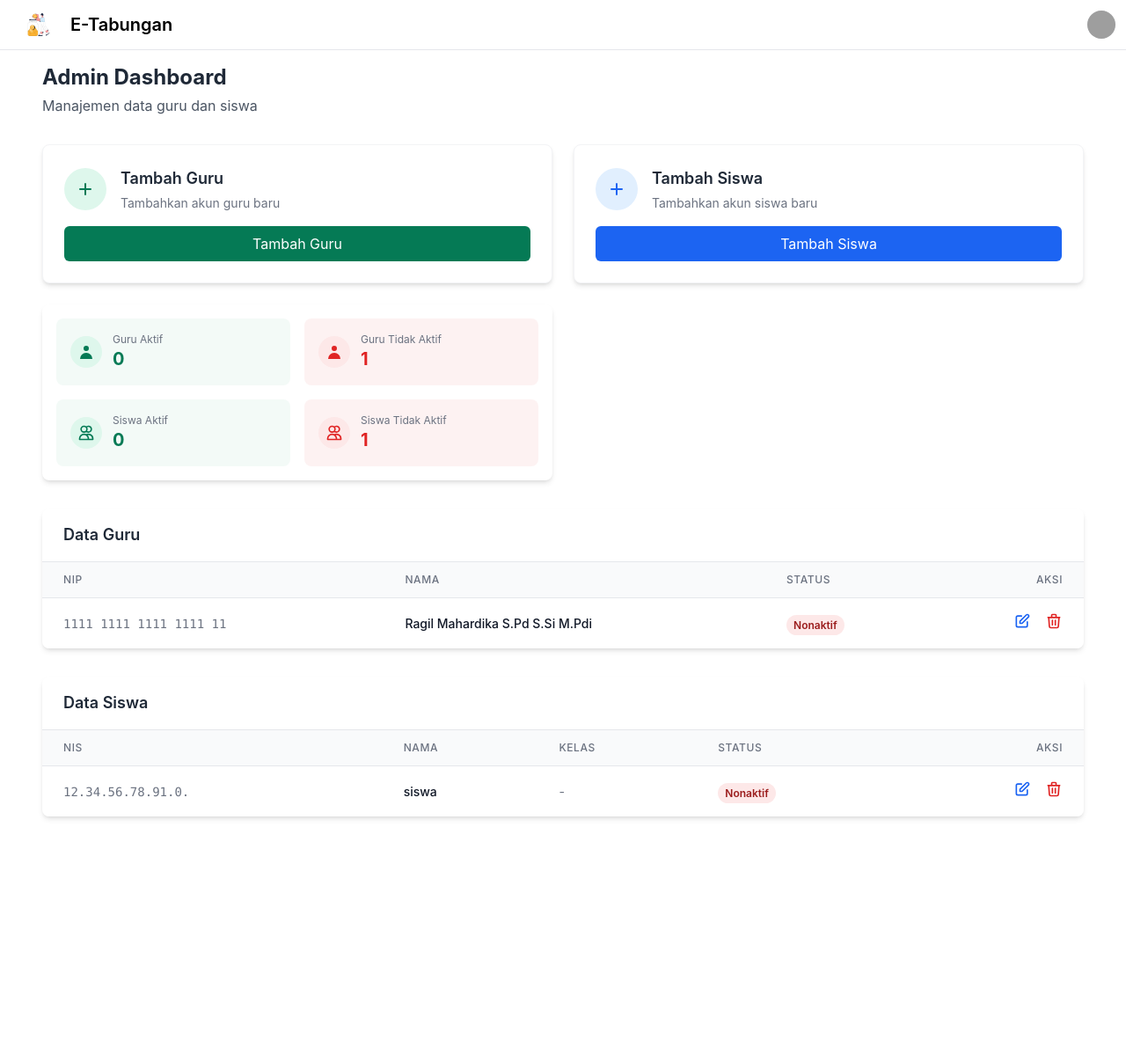
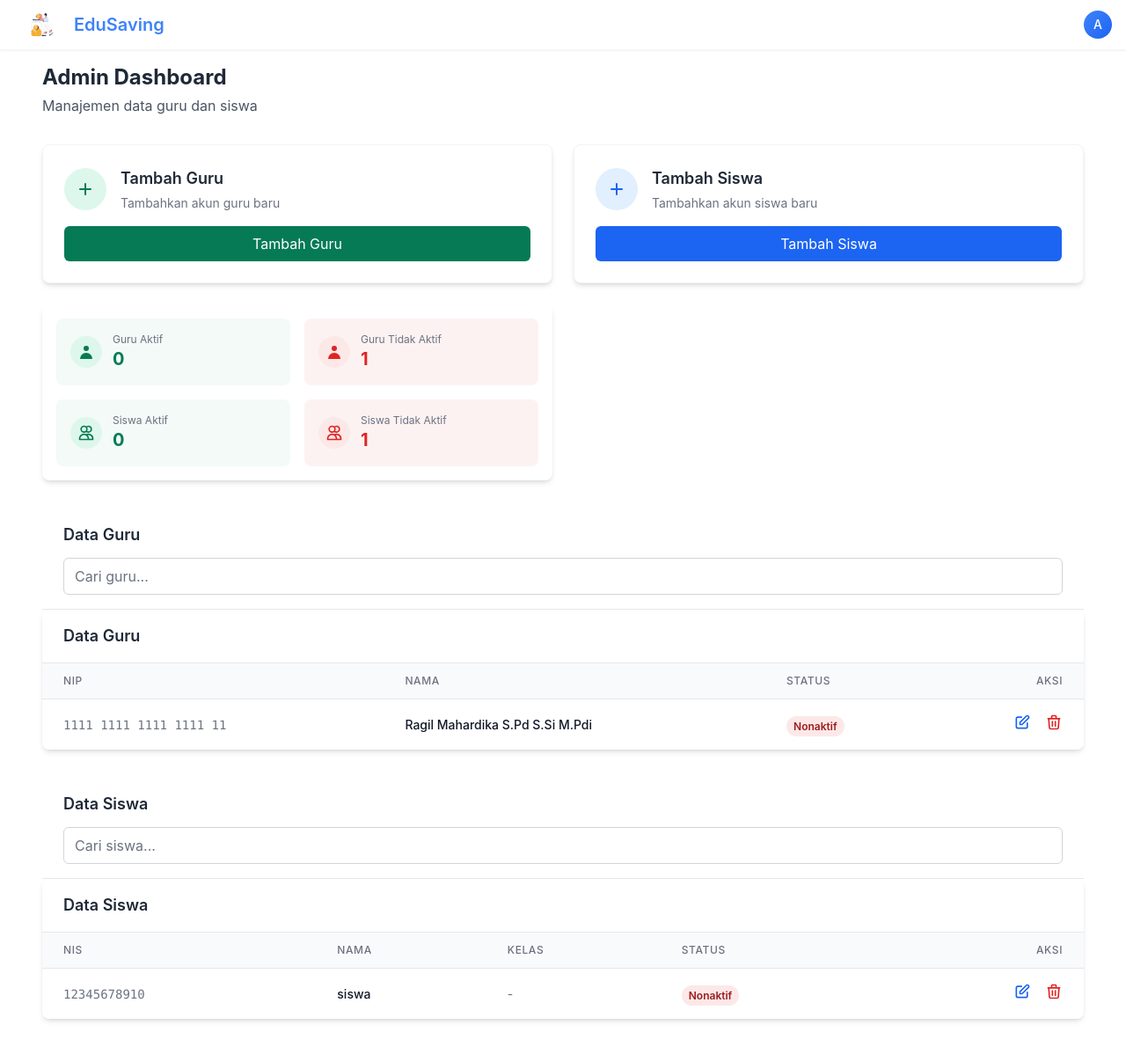
Before and after one commit to CarlesWebDev/Tabungan, a Laravel app: page /admin/Users in a window 1280 px wide. Shown: the whole page at 88% size. Before the commit the page ends 931 px from the top, so only its background shows below. Run offline with Laravel 12, Linux system fonts and the light colour scheme; a user stored in the database is signed in; data comes from the database, SQL or seed files in the repository; data that the repository does not hold is empty; style sheets or scripts are compiled from the project's sources; some libraries are stand-ins or nearby versions; grey boxes are pictures that could not be loaded.

Commit message:
Upgarde tampilan menambahkan serch di admin

```diff
--- a/app/Http/Controllers/AdminController.php
+++ b/app/Http/Controllers/AdminController.php
@@ -14,19 +14,45 @@
 {
 
     // User
-    public function Users()
+
+    public function Users(Request $request)
 {
-        // misalnya menampilkan view
-        $gurus = Guru::all();
+    $searchGuru = $request->input('search_guru');
+    $searchSiswa = $request->input('search_siswa');
+
+    // Query dengan pencarian untuk guru dan paginasi
+    $gurus = Guru::query()
+        ->when($searchGuru, function ($query, $searchGuru) {
+            return $query->where('name', 'like', "%{$searchGuru}%")
+                ->orWhere('nip', 'like', "%{$searchGuru}%")
+                ->orWhere('email', 'like', "%{$searchGuru}%");
+        })
+        ->paginate(10)
+        ->withQueryString(); // opsional, supaya query string pencarian ikut di pagination link
+
+    // Ambil kelas pertama (jika perlu)
     $kelas = Kelas::first();
-        // $siswas = Siswa::all();
-        $siswas = Siswa::with('kelas')->get();
+
+    // Query dengan pencarian untuk siswa dan eager load relasi kelas, paginasi juga
+    $siswas = Siswa::with('kelas')
+        ->when($searchSiswa, function ($query, $searchSiswa) {
+            return $query->where('name', 'like', "%{$searchSiswa}%")
+                ->orWhere('nis', 'like', "%{$searchSiswa}%")
+                ->orWhere('email', 'like', "%{$searchSiswa}%");
+        })
+        ->paginate(10)
+        ->withQueryString();
+
+    // Statistik
     $guruTidakAktif = Guru::where('is_active', false)->count();
     $siswaTidakAktif = Siswa::where('is_active', false)->count();
     $guruAktif = Guru::where('is_active', true)->count();
     $siswaAktif = Siswa::where('is_active', true)->count();
-        return view('admin.User', compact('gurus', 'siswas', 'guruTidakAktif', 'siswaTidakAktif', 'guruAktif', 'siswaAktif'));
+
+    return view('admin.User', compact('gurus', 'siswas', 'kelas', 'guruTidakAktif', 'siswaTidakAktif', 'guruAktif', 'siswaAktif'));
 }
+
+
 
 
     // ManagemenT kelas
--- a/resources/views/admin/User.blade.php
+++ b/resources/views/admin/User.blade.php
@@ -131,6 +131,13 @@
             </div>
         </div>
 
+        <div class="px-6 py-4 border-b border-gray-200">
+            <h3 class="text-lg font-semibold text-gray-800">Data Guru</h3>
+            <form method="GET" action="{{ route('admin.Users') }}" class="mt-3">
+                <input type="text" name="search_guru" value="{{ request('search_guru') }}" placeholder="Cari guru..."
+                    class="w-full md:w-1/2 border border-gray-300 rounded-md px-3 py-2 focus:outline-none focus:ring focus:ring-green-300" />
+            </form>
+        </div>
         <!-- Teachers Table -->
         <div class="bg-white rounded-lg shadow-md overflow-hidden mb-8">
             <div class="px-6 py-4 border-b border-gray-200">
@@ -218,6 +225,13 @@
             </div>
         </div>
 
+        <div class="px-6 py-4 border-b border-gray-200">
+            <h3 class="text-lg font-semibold text-gray-800">Data Siswa</h3>
+            <form method="GET" action="{{ route('admin.Users') }}" class="mt-3">
+                <input type="text" name="search_siswa" value="{{ request('search_siswa') }}" placeholder="Cari siswa..."
+                    class="w-full md:w-1/2 border border-gray-300 rounded-md px-3 py-2 focus:outline-none focus:ring focus:ring-blue-300" />
+            </form>
+        </div>
         <!-- Siswa Table -->
         <div class="bg-white rounded-lg shadow-md overflow-hidden">
             <div class="px-6 py-4 border-b border-gray-200">
@@ -257,7 +271,7 @@
                         @forelse($siswas as $siswa)
                             <tr class="hover:bg-gray-50">
                                 <td class="px-6 py-4 whitespace-nowrap text-sm font-mono text-gray-500">
-                                    {{ chunk_split($siswa->nis, 2, '.') }}
+                                    {{ chunk_split($siswa->nis, 2, '') }}
                                 </td>
                                 <td class="px-6 py-4 whitespace-nowrap">
                                     <div class="text-sm font-medium text-gray-900">{{ $siswa->name }}</div>
--- a/resources/views/admin/managementkelas.blade.php
+++ b/resources/views/admin/managementkelas.blade.php
@@ -94,7 +94,7 @@
                                             <span class="text-indigo-600 font-medium">{{ substr($kelass->nama_kelas, 0, 1) }}</span>
                                         </div>
                                         <div class="ml-4">
-                                            <div class="text-sm font-medium text-gray-900">{{ $kelass->nama_kelas }}</div>
+                                            <div class="text-sm font-medium text-gray-900">{{ $kelass->tingkat }}&nbsp;{{ $kelass->nama_kelas }}</div>
                                         </div>
                                     </div>
                                 </td>
--- a/resources/views/partial/sidebaradmin.blade.php
+++ b/resources/views/partial/sidebaradmin.blade.php
@@ -1,10 +1,10 @@
-<nav class="fixed top-0 z-50 w-full bg-white border-b border-gray-200">
-    <div class="px-3 py-3 lg:px-5 lg:pl-3">
+<nav class="fixed top-0 z-50 w-full bg-white border-b border-gray-100 shadow-sm">
+    <div class="px-4 py-3 lg:px-6">
         <div class="flex items-center justify-between">
             <div class="flex items-center justify-start rtl:justify-end">
                 <button data-drawer-target="logo-sidebar" data-drawer-toggle="logo-sidebar" aria-controls="logo-sidebar"
                     type="button"
-                    class="inline-flex items-center p-2 text-sm text-gray-500 rounded-lg sm:hidden hover:bg-gray-100 focus:outline-none focus:ring-2 focus:ring-gray-200">
+                    class="inline-flex items-center p-2 text-gray-500 rounded-lg sm:hidden hover:bg-gray-50 focus:outline-none focus:ring-2 focus:ring-gray-200 transition-colors duration-200">
                     <span class="sr-only">Open sidebar</span>
                     <svg class="w-6 h-6" fill="currentColor" viewBox="0 0 20 20">
                         <path clip-rule="evenodd" fill-rule="evenodd"
@@ -12,52 +12,55 @@
                         </path>
                     </svg>
                 </button>
-                <a href="#" class="flex ms-2 md:me-24">
+                <a href="#" class="flex ms-2 md:me-24 items-center">
                     <img src="{{ asset('/images/Gambar1.png') }}" class="h-8 me-3" alt="Logo" />
-                    <span
-                        class="self-center text-xl font-semibold sm:text-2xl whitespace-nowrap text-black">E-Tabungan</span>
+                    <span class="self-center text-xl font-semibold whitespace-nowrap text-blue-500">EduSaving</span>
                 </a>
             </div>
-            <div class="flex items-center">
+            <div class="flex items-center gap-4">
                 <div class="flex items-center ms-3">
                     <div>
                         <button type="button"
-                            class="flex text-sm bg-gray-200 rounded-full focus:ring-4 focus:ring-gray-300"
+                            class="flex text-sm rounded-full focus:ring-4 focus:ring-gray-300 transition-all duration-200"
                             aria-expanded="false" data-dropdown-toggle="dropdown-user">
                             <span class="sr-only">Open user menu</span>
-                            <img class="w-8 h-8 rounded-full"
-                                src="https://flowbite.com/docs/images/people/profile-picture-5.jpg" alt="user photo">
+                            <div
+                                class="relative inline-flex items-center justify-center w-8 h-8 overflow-hidden bg-gradient-to-br from-blue-500 to-blue-600 rounded-full">
+                                <span
+                                    class="font-medium text-sm text-white">{{ strtoupper(substr(Auth::guard('admin')->user()->name, 0, 1)) }}</span>
+                            </div>
                         </button>
                     </div>
-                    <div class="z-50 hidden my-4 text-base list-none bg-white divide-y divide-gray-100 rounded shadow"
+                    <div class="z-50 hidden my-4 text-base list-none bg-white divide-y divide-gray-100 rounded-md shadow-lg ring-1 ring-black ring-opacity-5"
                         id="dropdown-user">
                         <div class="px-4 py-3" role="none">
-                            <p class="text-sm text-gray-900 break-keep" role="none">
+                            <p class="text-sm font-medium text-gray-900" role="none">
                                 {{ Auth::guard('admin')->user()->name }}
-
                             </p>
-                            <p class="text-sm font-medium text-gray-900 truncate" role="none">
+                            <p class="text-sm text-gray-500 truncate" role="none">
                                 {{ Auth::guard('admin')->user()->email }}
                             </p>
                         </div>
-                        {{-- <ul class="py-1" role="none">
+                        <ul class="py-1" role="none">
                             <li>
-                                <a href="#" class="block px-4 py-2 text-sm text-gray-700 hover:bg-gray-100"
-                                    role="menuitem">Dashboard</a>
+                                <a href="#"
+                                    class="block px-4 py-2 text-sm text-gray-700 hover:bg-gray-100 transition-colors duration-200"
+                                    role="menuitem">Profile</a>
                             </li>
                             <li>
-                                <a href="#" class="block px-4 py-2 text-sm text-gray-700 hover:bg-gray-100"
+                                <a href="#"
+                                    class="block px-4 py-2 text-sm text-gray-700 hover:bg-gray-100 transition-colors duration-200"
                                     role="menuitem">Settings</a>
                             </li>
                             <li>
-                                <a href="#" class="block px-4 py-2 text-sm text-gray-700 hover:bg-gray-100"
-                                    role="menuitem">Earnings</a>
+                                <form method="POST" action="{{ route('admin.logout') }}">
+                                    @csrf
+                                    <button type="submit"
+                                        class="block w-full text-left px-4 py-2 text-sm text-gray-700 hover:bg-gray-100 transition-colors duration-200"
+                                        role="menuitem">Sign out</button>
+                                </form>
                             </li>
-                            <li>
-                                <a href="#" class="block px-4 py-2 text-sm text-gray-700 hover:bg-gray-100"
-                                    role="menuitem">Sign out</a>
-                            </li>
-                        </ul> --}}
+                        </ul>
                     </div>
                 </div>
             </div>
@@ -65,91 +68,98 @@
     </div>
 </nav>
 
+
 <aside id="logo-sidebar"
-    class="fixed top-0 left-0 z-40 w-64 h-screen pt-20 transition-transform -translate-x-full bg-white border-r border-gray-200 sm:translate-x-0"
+    class="fixed top-0 left-0 z-40 w-64 h-screen pt-20 transition-transform -translate-x-full bg-white border-r border-gray-100 shadow-sm sm:translate-x-0"
     aria-label="Sidebar">
     <div class="h-full px-3 pb-4 overflow-y-auto bg-white">
-        <ul class="space-y-2 font-medium">
+        <ul class="space-y-1">
             <li>
                 <a href="{{ route('admin.dashboard') }}"
-                    class="flex items-center p-2 text-gray-900 rounded-lg hover:bg-gray-100 group">
-                    <svg class="w-5 h-5 text-gray-500 group-hover:text-gray-900" fill="currentColor"
-                        viewBox="0 0 22 21">
+                    class="flex items-center p-3 rounded-lg group transition-colors duration-200 {{ request()->routeIs('admin.dashboard') ? 'bg-blue-50 text-blue-600' : 'text-gray-600 hover:bg-gray-50' }}">
+                    <div
+                        class="flex items-center justify-center w-6 h-6 {{ request()->routeIs('admin.dashboard') ? 'text-blue-600' : 'text-gray-500 group-hover:text-blue-600' }} transition-colors duration-200">
+                        <svg class="w-5 h-5" fill="currentColor" viewBox="0 0 22 21">
                             <path
                                 d="M16.975 11H10V4.025A1 1 0 0 0 8.934 3.027 8.5 8.5 0 1 0 17.973 12.066 1 1 0 0 0 16.975 11Z" />
                             <path
                                 d="M12.5 0c-.157 0-.311.01-.565.027A1 1 0 0 0 11 1.02V10h8.975a1 1 0 0 0 1-.935c.013-.188.028-.374.028-.565A8.51 8.51 0 0 0 12.5 0Z" />
                         </svg>
-                    <span class="ms-3">Dashboard</span>
+                    </div>
+                    <span class="ms-3 font-medium">Dashboard</span>
                 </a>
             </li>
             <li>
-                <a href="{{ route('admin.Users') }}" class="flex items-center p-2 text-gray-900 rounded-lg hover:bg-gray-100 group">
-                    <svg class="w-5 h-5 text-gray-500 group-hover:text-gray-900" fill="currentColor"
-                        viewBox="0 0 20 18">
+                <a href="{{ route('admin.Users') }}"
+                    class="flex items-center p-3 rounded-lg group transition-colors duration-200 {{ request()->routeIs('admin.Users') ? 'bg-blue-50 text-blue-600' : 'text-gray-600 hover:bg-gray-50' }}">
+                    <div
+                        class="flex items-center justify-center w-6 h-6 {{ request()->routeIs('admin.Users') ? 'text-blue-600' : 'text-gray-500 group-hover:text-blue-600' }} transition-colors duration-200">
+                        <svg class="w-5 h-5" fill="currentColor" viewBox="0 0 20 18">
                             <path
                                 d="M14 2a3.963 3.963 0 0 0-1.4.267A6.439 6.439 0 0 1 11.27 8.905 4 4 0 1 0 14 2Zm1 9h-1.264A6.957 6.957 0 0 1 15 15v2a2.97 2.97 0 0 1-.184 1H19a1 1 0 0 0 1-1v-1a5.006 5.006 0 0 0-5-5ZM6.5 9a4.5 4.5 0 1 0 0-9 4.5 4.5 0 0 0 0 9ZM8 10H5a5.006 5.006 0 0 0-5 5v2a1 1 0 0 0 1 1h11a1 1 0 0 0 1-1v-2a5.006 5.006 0 0 0-5-5Z" />
                         </svg>
-                    <span class="ms-3">Users</span>
+                    </div>
+                    <span class="ms-3 font-medium">Users</span>
                 </a>
             </li>
             <li>
                 <a href="{{ route('admin.Kelas') }}"
-                    class="flex items-center p-2 text-gray-900 rounded-lg hover:bg-gray-100 group">
-                    <svg class="w-5 h-5 text-gray-500 group-hover:text-gray-900" fill="currentColor"
-                        viewBox="0 0 20 20">
+                    class="flex items-center p-3 rounded-lg group transition-colors duration-200 {{ request()->routeIs('admin.Kelas') ? 'bg-blue-50 text-blue-600' : 'text-gray-600 hover:bg-gray-50' }}">
+                    <div
+                        class="flex items-center justify-center w-6 h-6 {{ request()->routeIs('admin.Kelas') ? 'text-blue-600' : 'text-gray-500 group-hover:text-blue-600' }} transition-colors duration-200">
+                        <svg class="w-5 h-5" fill="currentColor" viewBox="0 0 20 20">
                             <path d="M4 4h12v2H4zM4 9h12v2H4zM4 14h12v2H4z" />
                         </svg>
-                    <span class="ms-3">Manajemen Kelas</span>
-                </a>
-            </li>
-            <li>
-                <a href="{{ route('admin.notifikasi') }}"
-                    class="flex items-center p-2 text-gray-900 rounded-lg hover:bg-gray-100 group">
-                    <svg class="w-5 h-5 text-gray-500 group-hover:text-gray-900" fill="currentColor"
-                        viewBox="0 0 20 20">
-                        <path
-                            d="M10 2a6 6 0 00-6 6v3.586L2.707 14.879A1 1 0 003.414 16h13.172a1 1 0 00.707-1.707L16 11.586V8a6 6 0 00-6-6z" />
-                    </svg>
-                    <span class="ms-3">Notifikasi</span>
-                </a>
-            </li>
-            <li>
-                <a href="{{ route('admin.laporantabungan') }}"
-                    class="flex items-center p-2 text-gray-900 rounded-lg hover:bg-gray-100 group">
-                    <svg class="w-5 h-5 text-gray-500 group-hover:text-gray-900" fill="currentColor"
-                        viewBox="0 0 20 20">
-                        <path d="M3 3h14v2H3zM3 7h10v2H3zM3 11h14v2H3zM3 15h10v2H3z" />
-                    </svg>
-                    <span class="ms-3">Laporan Tabungan</span>
+                    </div>
+                    <span class="ms-3 font-medium">Manajemen Kelas</span>
                 </a>
             </li>
             <li>
                 <a href="{{ route('admin.verifikasiakun') }}"
-                    class="flex items-center p-2 text-gray-900 rounded-lg hover:bg-gray-100 group">
-                <svg class="w-5 h-5 text-gray-500 group-hover:text-gray-900" xmlns="http://www.w3.org/2000/svg" fill="none" viewBox="0 0 24 24" stroke-width="1.5" stroke="currentColor"
-                    class="size-6">
+                    class="flex items-center p-3 rounded-lg group transition-colors duration-200 {{ request()->routeIs('admin.verifikasiakun') ? 'bg-blue-50 text-blue-600' : 'text-gray-600 hover:bg-gray-50' }}">
+                    <div
+                        class="flex items-center justify-center w-6 h-6 {{ request()->routeIs('admin.verifikasiakun') ? 'text-blue-600' : 'text-gray-500 group-hover:text-blue-600' }} transition-colors duration-200">
+                        <svg class="w-5 h-5" xmlns="http://www.w3.org/2000/svg" fill="none" viewBox="0 0 24 24"
+                            stroke-width="1.5" stroke="currentColor">
                             <path stroke-linecap="round" stroke-linejoin="round"
                                 d="M9 12.75 11.25 15 15 9.75m-3-7.036A11.959 11.959 0 0 1 3.598 6 11.99 11.99 0 0 0 3 9.749c0 5.592 3.824 10.29 9 11.623 5.176-1.332 9-6.03 9-11.622 0-1.31-.21-2.571-.598-3.751h-.152c-3.196 0-6.1-1.248-8.25-3.285Z" />
                         </svg>
-                    <span class="ms-3">Verivikasi Akun</span>
+                    </div>
+                    <span class="ms-3 font-medium">Verifikasi Akun</span>
                 </a>
             </li>
-            <li>
+        </ul>
+        <div class="mt-8 pt-4 border-t border-gray-100">
             <form method="POST" action="{{ route('admin.logout') }}">
                 @csrf
                 <button type="submit"
-                        class="flex items-center p-2 text-gray-900 rounded-lg hover:bg-gray-100 group">
-                        <svg class="w-5 h-5 text-gray-500 group-hover:text-gray-900" fill="currentColor"
-                            viewBox="0 0 20 20">
+                    class="flex items-center w-full p-3 text-gray-600 rounded-lg hover:bg-gray-50 group transition-colors duration-200">
+                    <div
+                        class="flex items-center justify-center w-6 h-6 text-gray-500 group-hover:text-red-500 transition-colors duration-200">
+                        <svg class="w-5 h-5" fill="currentColor" viewBox="0 0 20 20">
                             <path fill-rule="evenodd" clip-rule="evenodd"
                                 d="M3 4a1 1 0 011-1h6a1 1 0 010 2H5v10h5a1 1 0 110 2H4a1 1 0 01-1-1V4zm11.293 1.293a1 1 0 011.414 0L19 8.586a1 1 0 010 1.414l-3.293 3.293a1 1 0 11-1.414-1.414L15.586 11H9a1 1 0 110-2h6.586l-1.293-1.293a1 1 0 010-1.414z">
                             </path>
                         </svg>
-                        <span class="ms-3">Sign out</span>
+                    </div>
+                    <span class="ms-3 font-medium">Sign out</span>
                 </button>
             </form>
-            </li>
-        </ul>
+        </div>
     </div>
 </aside>
+
+<script>
+    document.addEventListener('DOMContentLoaded', function () {
+        const currentPath = window.location.pathname;
+        const navLinks = document.querySelectorAll('#logo-sidebar a[href]');
+
+        navLinks.forEach(link => {
+            if (link.getAttribute('href') === currentPath) {
+                link.classList.add('bg-blue-50', 'text-blue-600');
+                link.querySelector('div').classList.add('text-blue-600');
+                link.querySelector('div').classList.remove('text-gray-500', 'group-hover:text-blue-600');
+            }
+        });
+    });
+</script>
```
Also changed, not shown: resources/views/LandingPage.blade.php (+8 -8 lines). Lines whose indentation alone changed are shown as unchanged.
